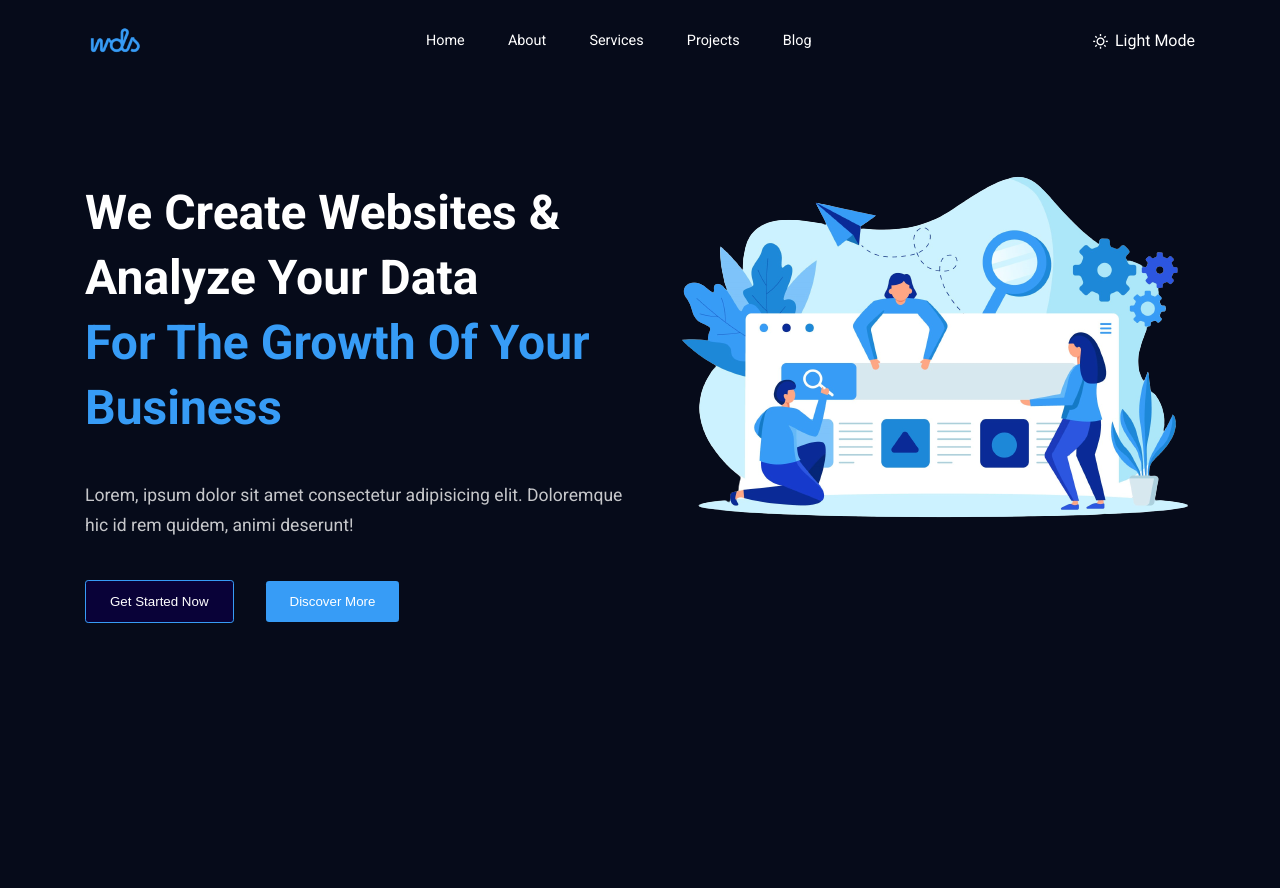
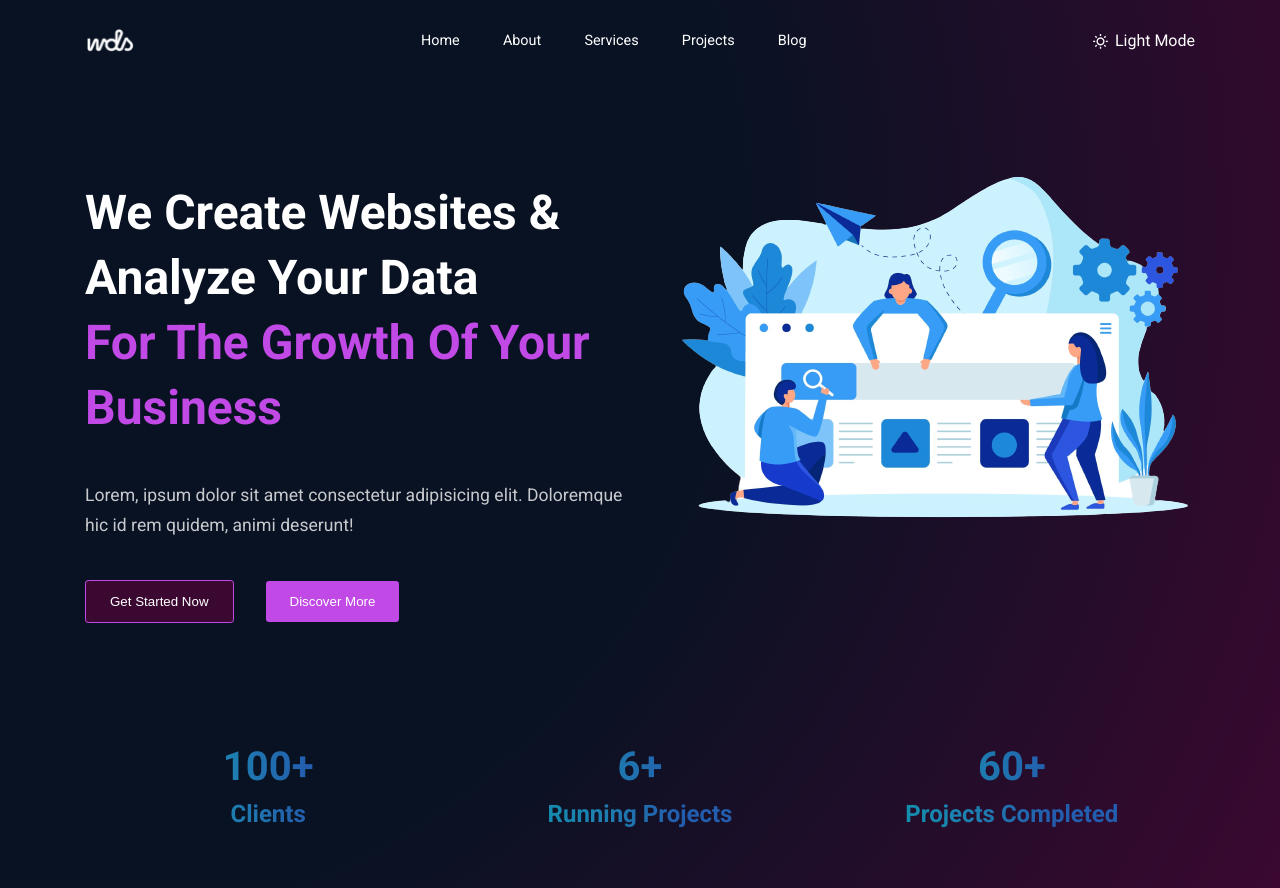
Before and after one commit to iameenalam/Digital-Agency-Website, a React (Create React App) app: page / in a window 1280 px wide. Before the commit the page ends 800 px from the top, so only its background shows below. Built offline with nearby package versions, Linux system fonts and the light colour scheme.

Commit message:
created Counter.jsx and counter.css file and also made a few changes in the overall styling

```diff
--- a/src/App.css
+++ b/src/App.css
@@ -3,26 +3,19 @@
 
 /* css variables */
 :root {
-  --primary-color: #379cf6;
+  --primary-color: #C149E5;
   --heading-color: #fff;
-  --btn-primary-bg: #379cf6;
-  --btn-secondary-bg: #090238;
+  --btn-primary-bg: #C149E5;
+  --btn-secondary-bg: #3B0831;
   --team-card-bg: #1b2352;
   --link-color: #fff;
-  --link-active: #379cf6;
+  --link-active: #C149E5;
   --card-bg: linear-gradient(
     45deg,
     rgba(15, 18, 61, 1) 33%,
     rgba(15, 18, 61, 1) 52%,
     rgba(11, 41, 69, 1) 84%
   );
-  --counter-color: linear-gradient(
-    90deg,
-    #02bba6 30%,
-    rgba(29, 129, 176, 1) 55%,
-    rgba(35, 93, 173, 1) 75%
-  );
-  --body-bg: rgba(6, 11, 26, 1);
   --newsletter-bg: linear-gradient(
     90deg,
     rgba(27, 9, 115, 1) 20%,
@@ -64,7 +57,16 @@
 }
 
 body{
-  background: var(--body-bg);
+  background: -moz-radial-gradient(circle at 3% 25%, rgba(9, 18, 35, 1) 0%, rgba(9, 18, 35, 1) 50%, rgba(59, 8, 49, 1) 100%);
+
+  background: -webkit-radial-gradient(circle at 3% 25%, rgba(9, 18, 35, 1) 0%, rgba(9, 18, 35, 1) 50%, rgba(59, 8, 49, 1) 100%);
+
+  background: -o-radial-gradient(circle at 3% 25%, rgba(9, 18, 35, 1) 0%, rgba(9, 18, 35, 1) 50%, rgba(59, 8, 49, 1) 100%);
+
+  background: -ms-radial-gradient(circle at 3% 25%, rgba(9, 18, 35, 1) 0%, rgba(9, 18, 35, 1) 50%, rgba(59, 8, 49, 1) 100%);
+
+  background: radial-gradient(circle at 3% 25%, rgba(9, 18, 35, 1) 0%, rgba(9, 18, 35, 1) 50%, rgba(59, 8, 49, 1) 100%);
+
   font-family: var(--font-name);
 }
 
--- a/src/App.js
+++ b/src/App.js
@@ -1,12 +1,14 @@
 import './App.css';
 import Header from './components/Header/Header';
 import Hero from './components/UI/Hero';
+import Counter from './components/UI/Counter';
 
 function App() {
   return (
     <>
       <Header />
       <Hero />
+      <Counter />
     </>
   );
 }
--- a/src/components/Header/Header.css
+++ b/src/components/Header/Header.css
@@ -29,7 +29,7 @@
 
 .logo img {
     display: flex;
-    max-width: 60px;
+    max-width: 50px;
     height: auto;
 }
 
--- /dev/null
+++ b/src/components/UI/Counter.jsx
@@ -0,0 +1,38 @@
+import React from "react";
+import "../../styles/counter.css";
+
+const counterData = [
+    {
+        number: 100,
+        text: 'Clients'
+    },
+    {
+        number: 6,
+        text: 'Running Projects'
+    },
+    {
+        number: 60,
+        text: 'Projects Completed'
+    },
+]
+
+const Counter = () => {
+  return (
+    <section className="counter" id="projects">
+      <div className="container">
+        <div className="counter__wrapper">
+        {
+            counterData.map((item,index)=>(
+                <div className="counter__item" key={index}>
+                    <h3 className="counter__number">{item.number}+</h3>
+                    <h4 className="counter__title">{item.text}</h4>
+                </div>
+            ))
+        }
+        </div>
+      </div>
+    </section>
+  );
+};
+
+export default Counter;
--- /dev/null
+++ b/src/styles/counter.css
@@ -0,0 +1,35 @@
+.counter__wrapper {
+    display: flex;
+    align-items: center;
+    justify-content: space-between;
+}
+
+.counter__item {
+    width: 33%;
+    text-align: center;
+}
+
+.counter__number, .counter__title {
+    background: var(--counter-color);
+    background-size: 100% 100%;
+    background-clip: text;
+    -webkit-text-fill-color: transparent;
+}
+
+.counter__number {
+    font-size: 2.5rem;
+    margin-bottom: 10px;
+}
+
+.counter__title {
+    font-size: 1.5rem;
+}
+
+:root {
+    --counter-color: linear-gradient(
+        90deg,
+        rgba(17, 143, 174, 1) 18%,
+        rgba(29, 129, 176, 1) 38%,
+        rgba(35, 93, 173, 1) 61%
+    );
+}
```
Also changed, not shown: src/images/logo.png.
